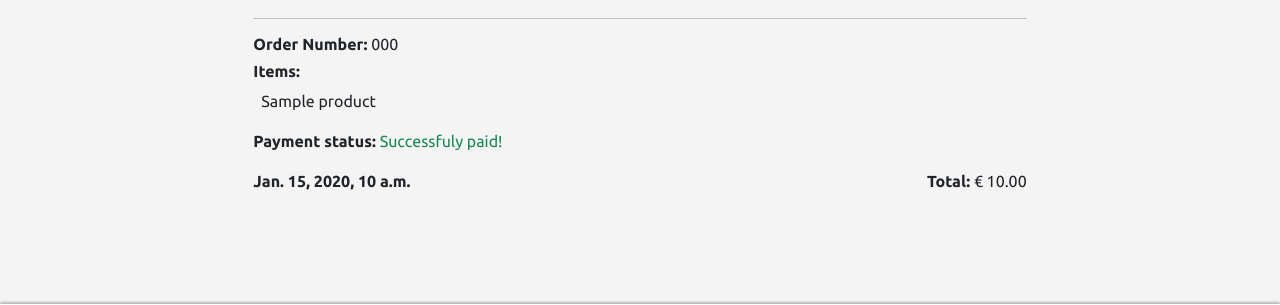
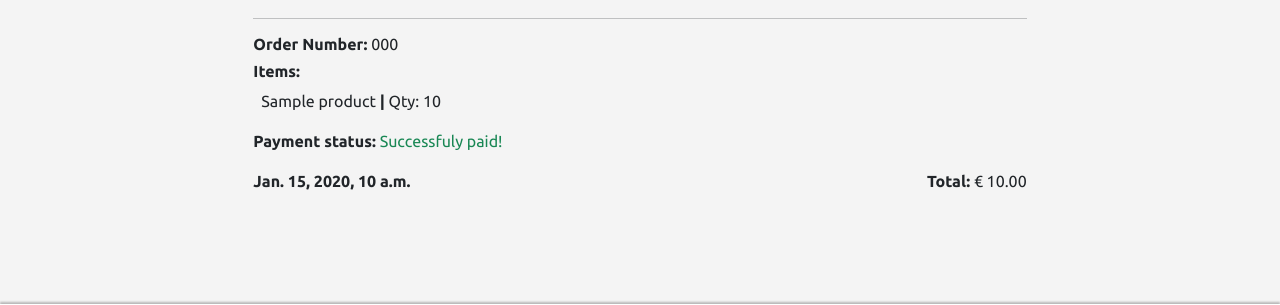
Before and after one commit to GenaPlem/django_music_store, a Django app: page /profile/orders/ in a window 1280 px wide. Shown: the part 286-591 px from the top of the page. Run offline with Django 4.2, Linux system fonts and the light colour scheme; a user stored in the database is signed in; tables that the repository leaves empty hold one stand-in row (values such as "Sample post"); some libraries are stand-ins or nearby versions; some web fonts are replaced.

Commit message:
Update orders details

```diff
--- a/profiles/templates/profiles/orders.html
+++ b/profiles/templates/profiles/orders.html
@@ -8,7 +8,7 @@
             <h5 class="order-number"><b>Order Number: </b>{{ order.order_number }}</h5>
             <h6><b>Items:</b></h6>
             {% for item in order.items.all %}
-                <p class="ms-2">{{ item.product.name }}</p>
+                <p class="ms-2">{{ item.product.name }} <b>|</b> Qty: {{ item.quantity }}</p>
             {% endfor %}
             <p><b>Payment status: </b>
                 {% if order.paid %}
```
